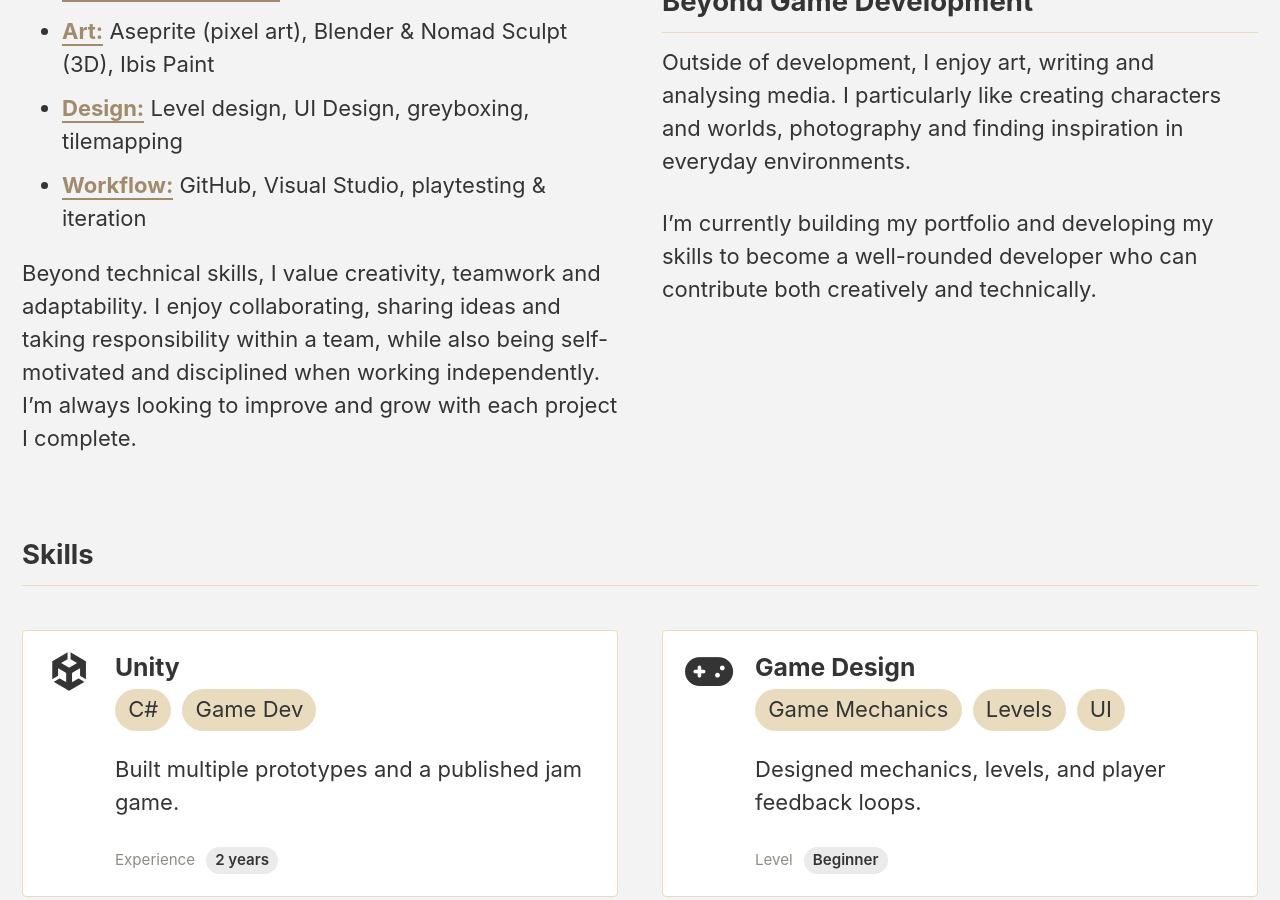
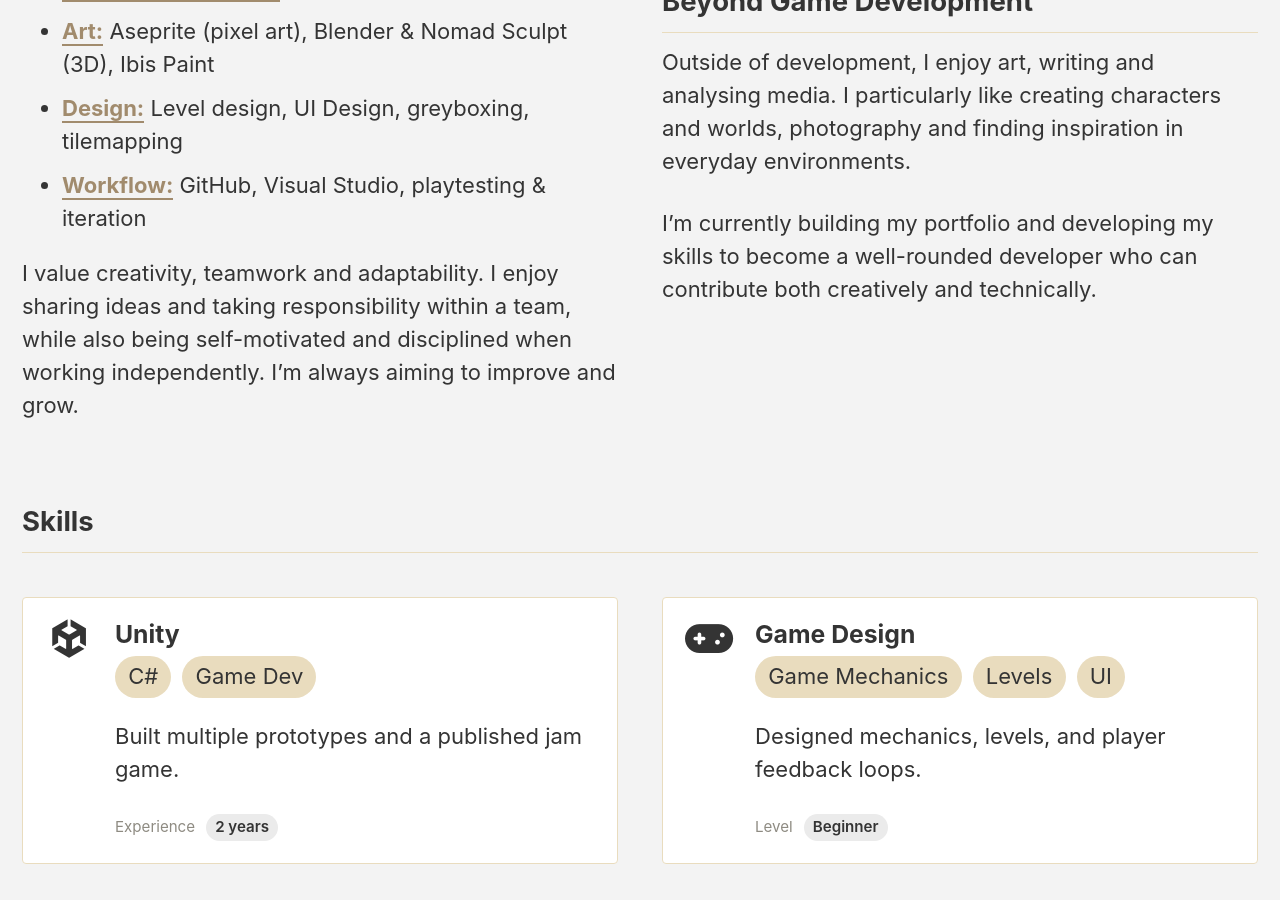
Before and after one commit to Griffsirr/Griffsirr.github.io, a Jekyll site: the page built from _pages/index.md, in a window 1280 px wide and 900 px high, scrolled down 876 px. Built offline with Jekyll 4.4.1, drawn with Linux system fonts in a browser that asks for light colours.

Commit message:
Update homepage.html

```diff
--- a/_layouts/homepage.html
+++ b/_layouts/homepage.html
@@ -37,7 +37,7 @@ layout: default
       <li><strong class="skill-title">Workflow:</strong> GitHub, Visual Studio, playtesting & iteration</li>
     </ul>
     <p style="margin-top:1rem;">
-      Beyond technical skills, I value creativity, teamwork and adaptability. I enjoy collaborating, sharing ideas and taking responsibility within a team, while also being self-motivated and disciplined when working independently. I’m always looking to improve and grow with each project I complete.
+      I value creativity, teamwork and adaptability. I enjoy sharing ideas and taking responsibility within a team, while also being self-motivated and disciplined when working independently. I’m always aiming to improve and grow.
     </p>
   </div>
   <!-- RIGHT: video/content area -->
```
